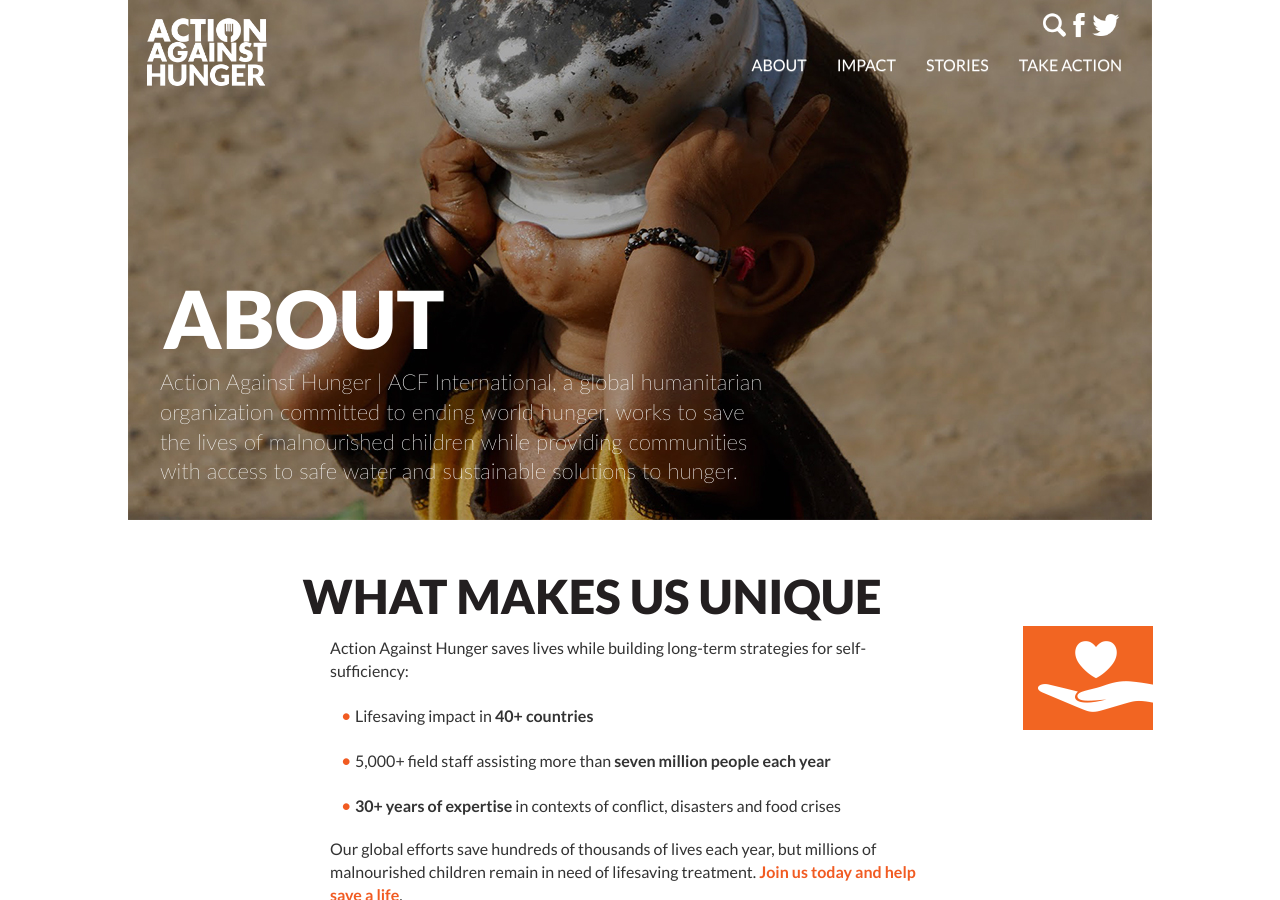
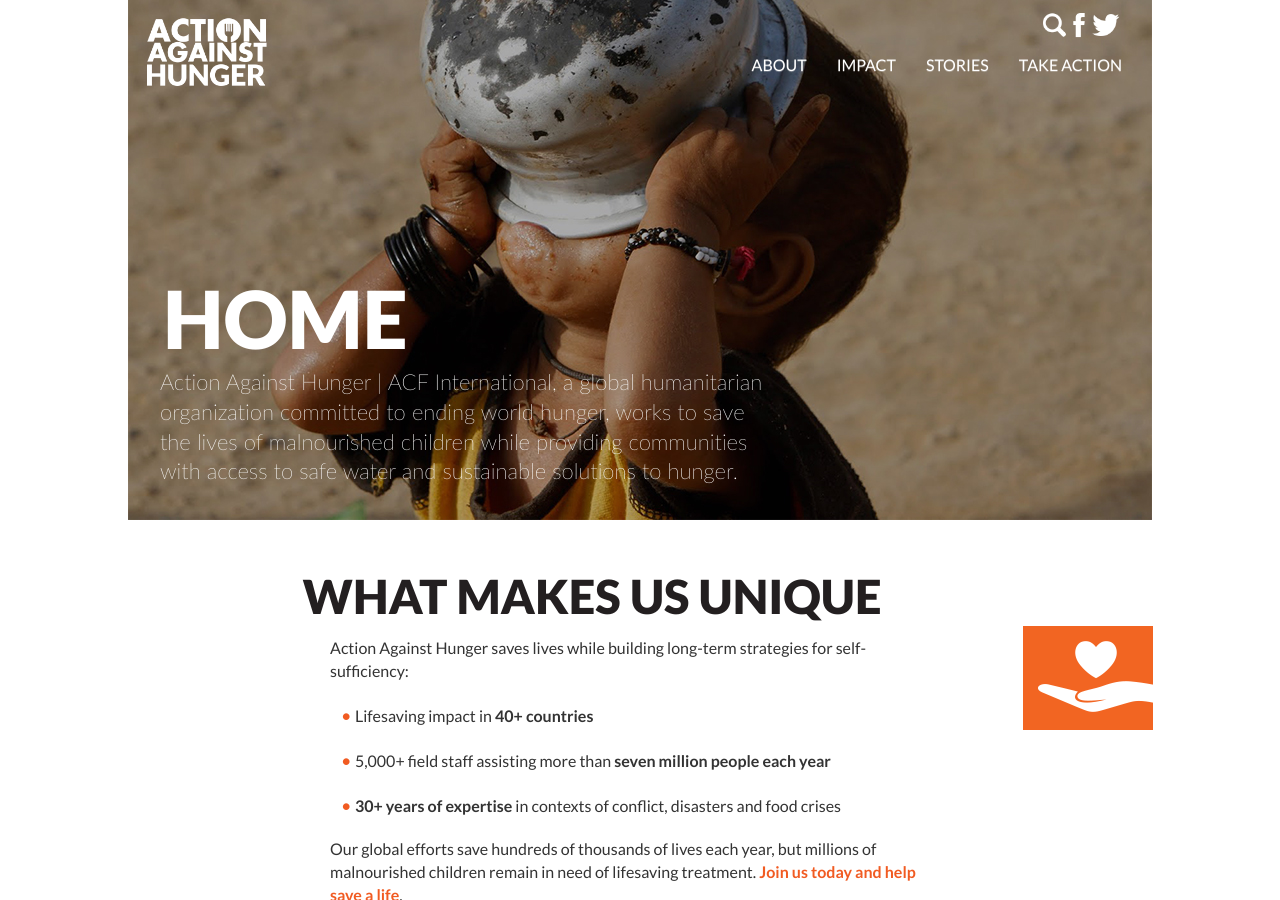
Before and after one commit to mBluebear/actionagainsthunger, a Jekyll site: the page built from index.html, in a window 1280 px wide and 900 px high. Built offline with Jekyll 4.4.1, drawn with Linux system fonts in a browser that asks for light colours; nearby versions of some CDN libraries; Markdown is read by kramdown in place of the engine named in the settings.

Commit message:
fix
fix header for index and stories page, even it is not completed

```diff
--- a/index.html
+++ b/index.html
@@ -5,7 +5,7 @@
 
     <div class="header about">
         <div class="content_header">
-            <h1>ABOUT</h1>
+            <h1>HOME</h1>
 <span>
     Action Against Hunger | ACF International, a global humanitarian organization committed to ending world hunger, works to save the lives of malnourished children while providing communities with access to safe water and sustainable solutions to hunger.
 </span>
--- a/stories.html
+++ b/stories.html
@@ -5,7 +5,7 @@
 
     <div class="header about">
         <div class="content_header">
-            <h1>ABOUT</h1>
+            <h1>STORIES</h1>
 <span>
     Action Against Hunger | ACF International, a global humanitarian organization committed to ending world hunger, works to save the lives of malnourished children while providing communities with access to safe water and sustainable solutions to hunger.
 </span>
```
Also changed, not shown: 2 other files.
